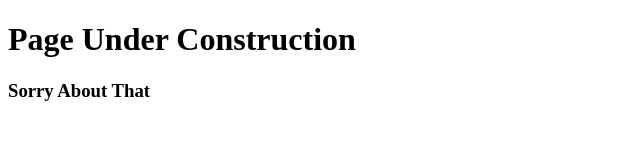
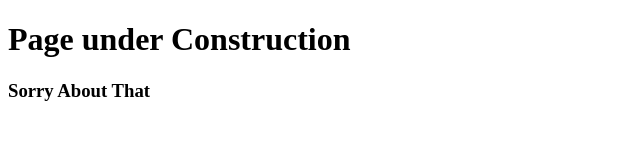
Before and after one commit to rapratama2005/THSShellEco.github.io, a plain HTML site: page underConstruction.html in a window 1280 px wide. Shown: the whole page, without its empty margins (0-640 px from the left). Drawn offline with Linux system fonts and the light colour scheme.

Commit message:
Update underConstruction.html

```diff
--- a/underConstruction.html
+++ b/underConstruction.html
@@ -2,7 +2,7 @@
 <html lang="en">
 <head>
 <title>THS Shell Eco Marathon Club Home</title>
-<h1>Page Under Construction</h1>
+<h1>Page under Construction</h1>
 <h3>Sorry About That</h3>
 </head>
 </html>
```
